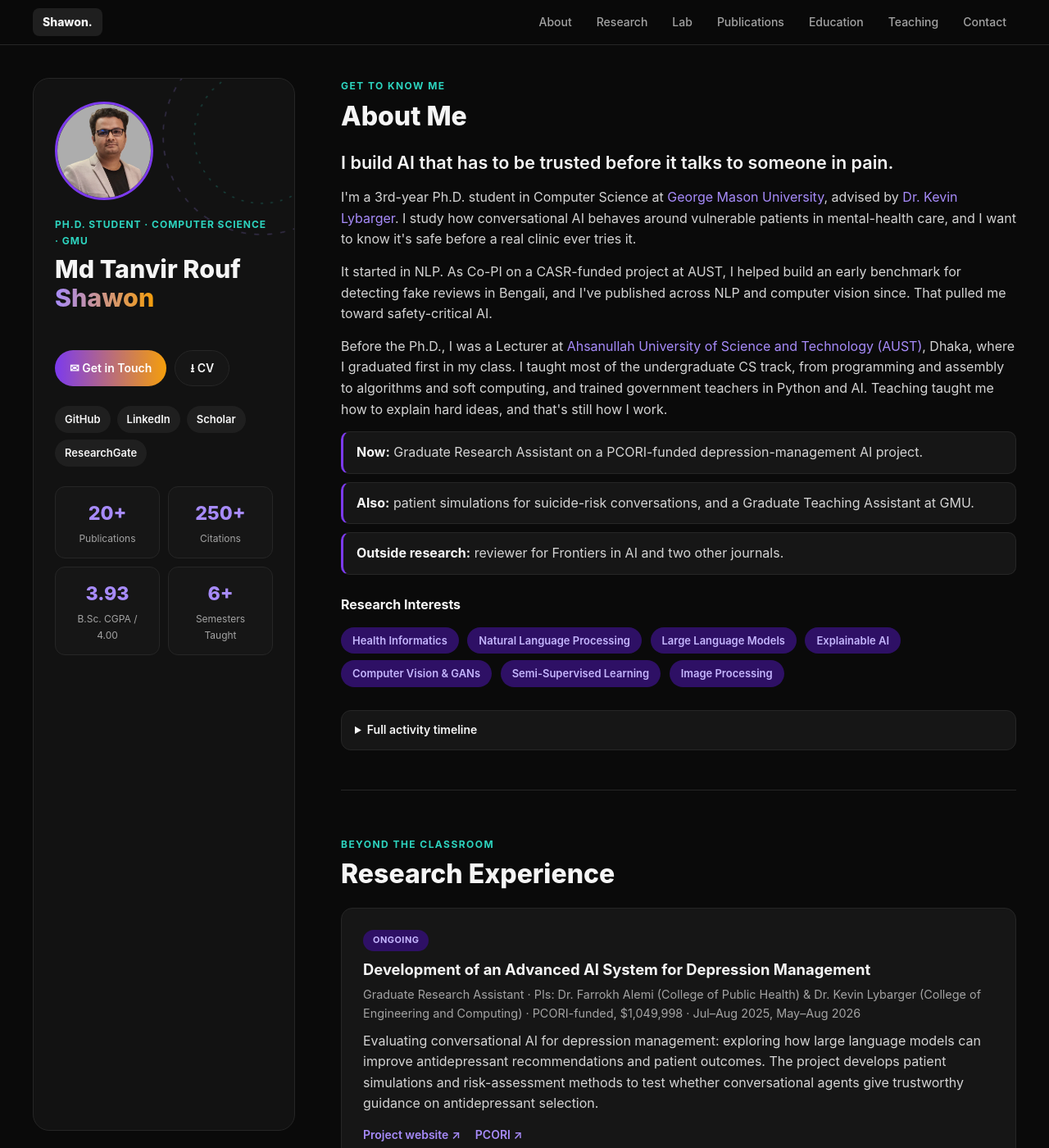
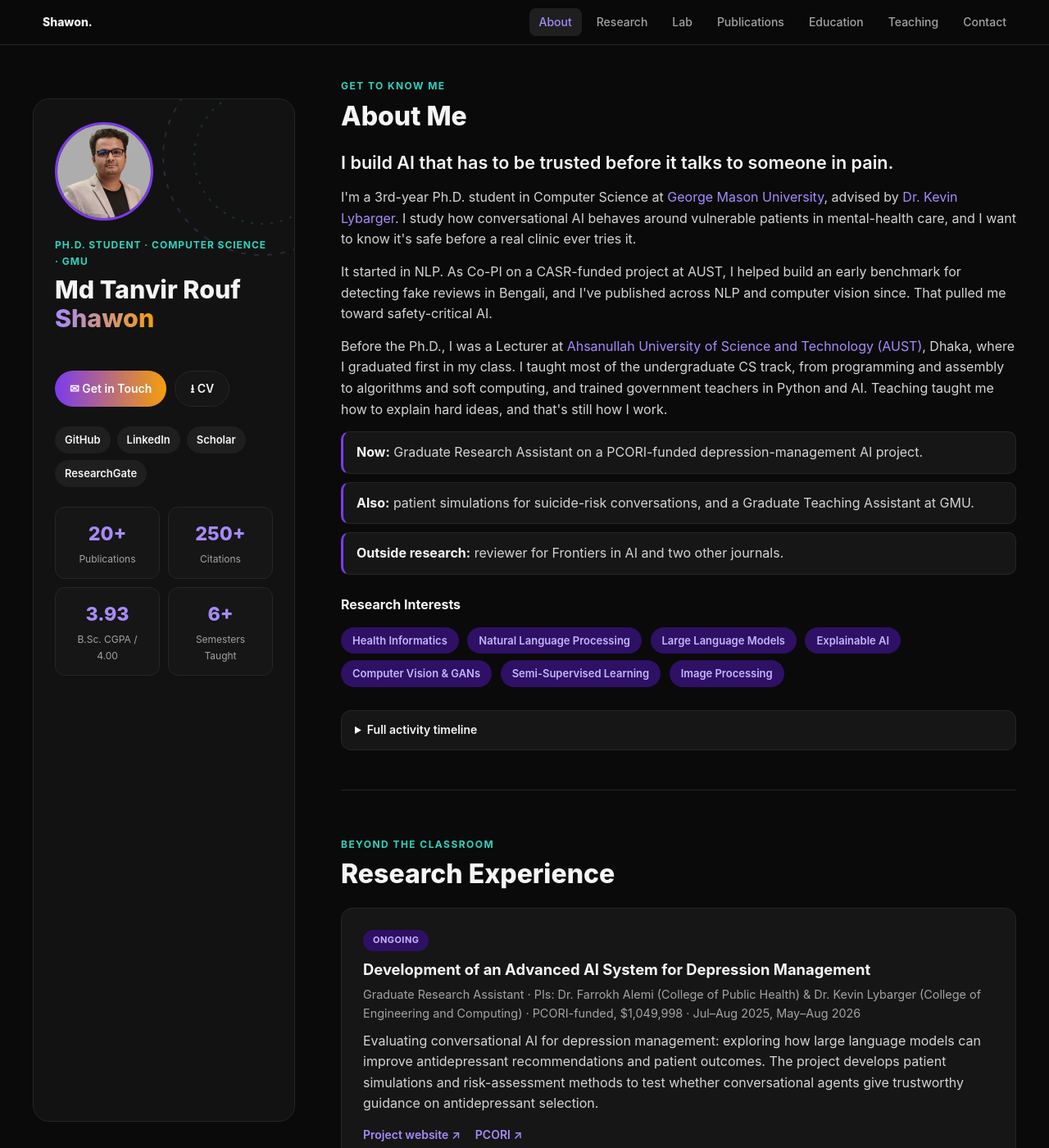
Before and after one commit to shawon-tanvir/shawon-tanvir.github.io, a Jekyll site: the page built from _pages/about.md, in a window 1280 px wide and 1400 px high. Shown: the whole window at 82% size. Built offline with Jekyll 4.4.1, drawn with Linux system fonts in a browser that asks for light colours.

Commit message:
Push the sticky profile sidebar further down below the top bar

```diff
--- a/assets/css/plain.css
+++ b/assets/css/plain.css
@@ -124,8 +124,8 @@ a:hover {
 
 .profile {
   position: sticky;
-  top: 84px;
-  height: calc(100vh - 116px);
+  top: 120px;
+  height: calc(100vh - 152px);
   overflow: hidden;
   padding: 28px 26px;
   background: var(--surface);
```
